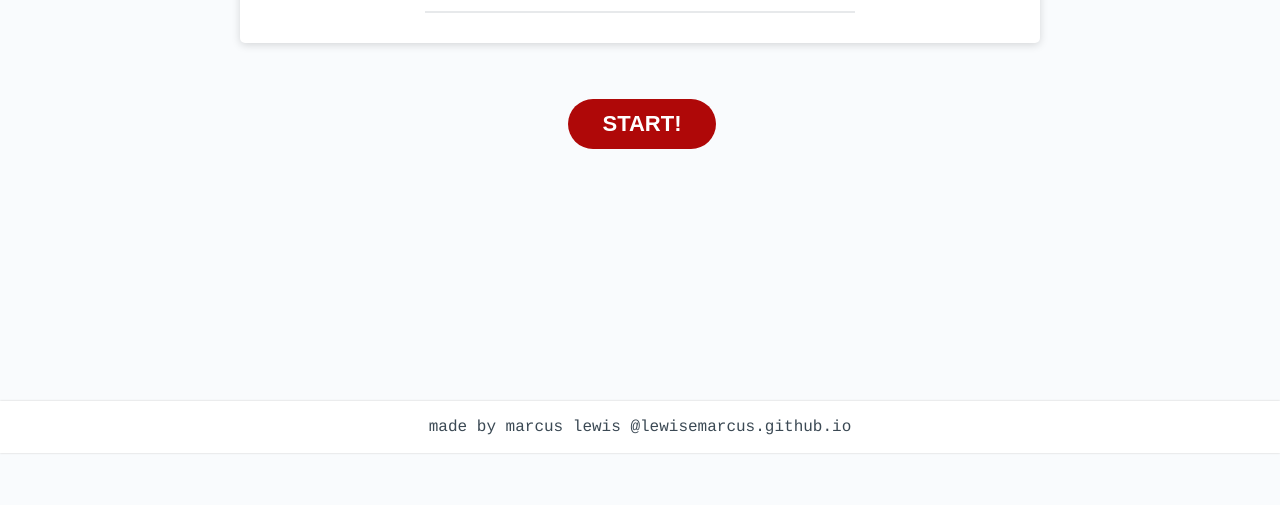
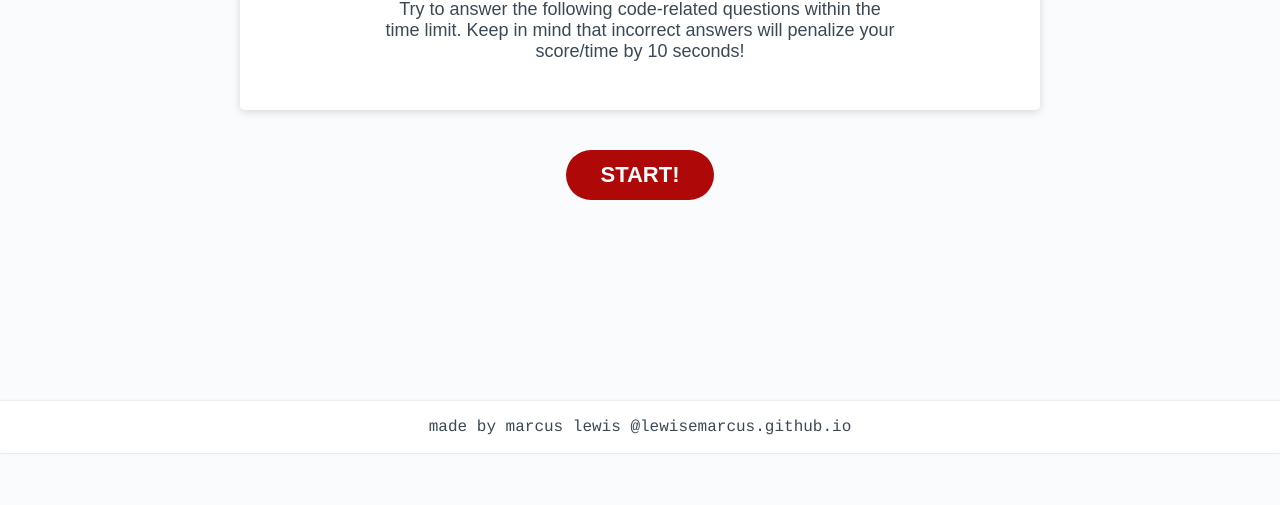
Before and after one commit to lewisemarcus/CodeQuiz, a plain HTML site: page index.html in a window 1280 px wide. Shown: the part 347-852 px from the top of the page. Drawn offline with Linux system fonts and the light colour scheme.

Commit message:
footer margin and body size fix for viewing on differnt window sizes

```diff
--- a/script.js
+++ b/script.js
@@ -90,6 +90,9 @@ var clearScores = document.createElement("button");
 var flexDiv = document.createElement("div");
 
 var flexStart = document.createElement("div");
+var textEl = document.createElement("p");
+textEl.textContent = "Try to answer the following code-related questions within the time limit. Keep in mind that incorrect answers will penalize your score/time by 10 seconds!";
+textEl.classList.add("text-element");
 
 
 //Starting idle screen, used for reiteration
@@ -107,10 +110,12 @@ function idle(){
   timeLeft = 0;
   timerEl.textContent = timeLeft + ' seconds remaing.';
   buttonEl.classList.add("quiz-card-footer");
+  quizFooterEl.append(textEl);
 
 }
 
 function startGame() {
+  textEl.remove();
   noMoreQuestions = 0;
   quizCardEl.append(quizFooterEl);
   i=0;
--- a/style.css
+++ b/style.css
@@ -15,6 +15,7 @@ body,
 body {
   font-family: sans-serif;
   background-color: #f9fbfd;
+  min-height: 400px;
 }
 
 .wrapper {
@@ -69,6 +70,7 @@ ol {
     font-size: 18px;
     margin: 0 auto;
     max-width: 800px;
+
     padding: 30px 40px;
   }
   .quiz-card-header::after {
@@ -101,6 +103,10 @@ ol {
   flex-direction: column;
 }
 
+.text-element {
+  margin-left: -100px;
+  margin-right: -100px;
+}
 .choice-format {
   display: flex;
   font-weight: bolder;
@@ -134,7 +140,6 @@ ol {
   display: inline-block;
   font-size: 22px;
   line-height: 22px;
-  margin: 16px 16px 16px 20px;
   padding: 14px 34px;
   text-align: center;
   cursor: pointer;
```
Also changed, not shown: index.html (+0 -1 lines).
